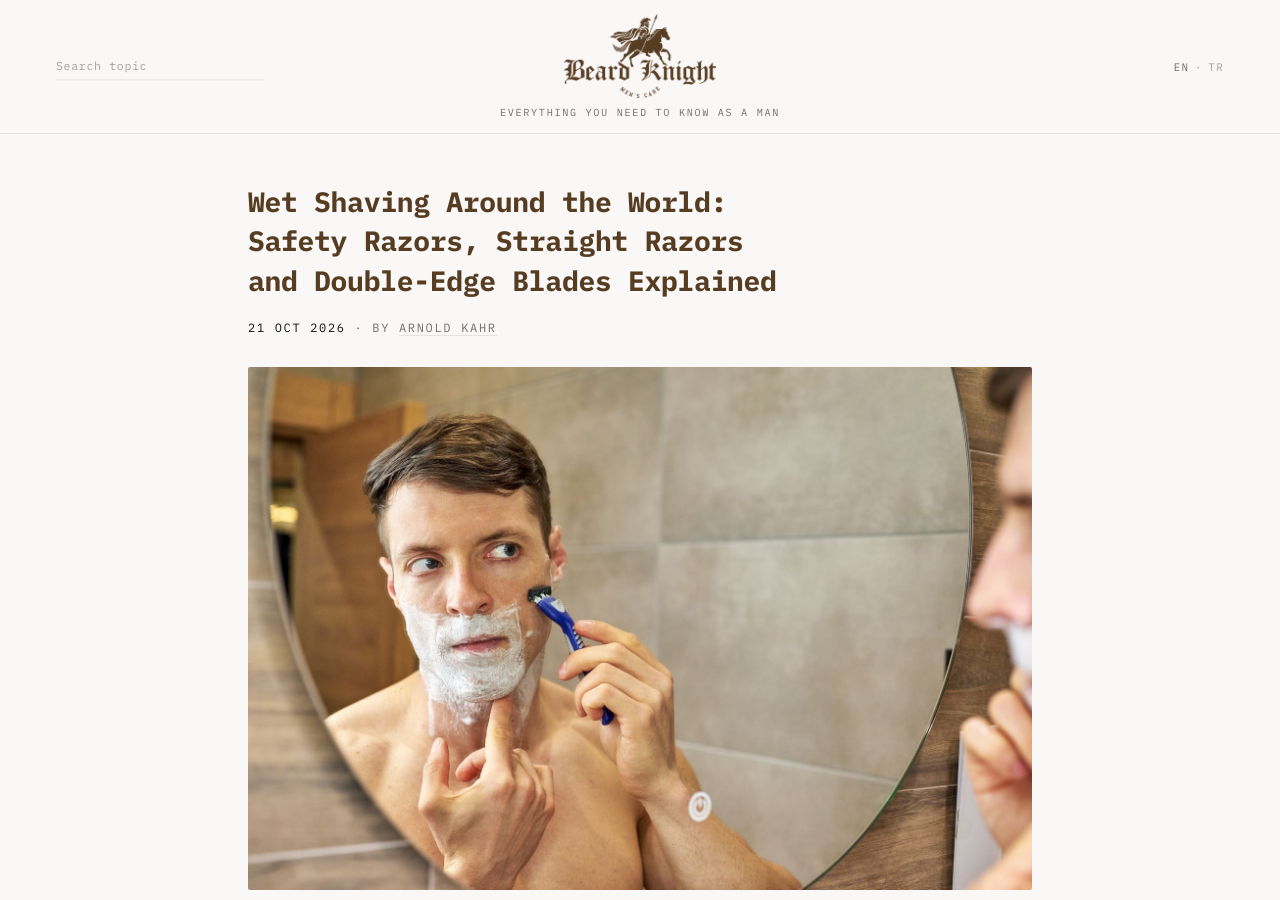
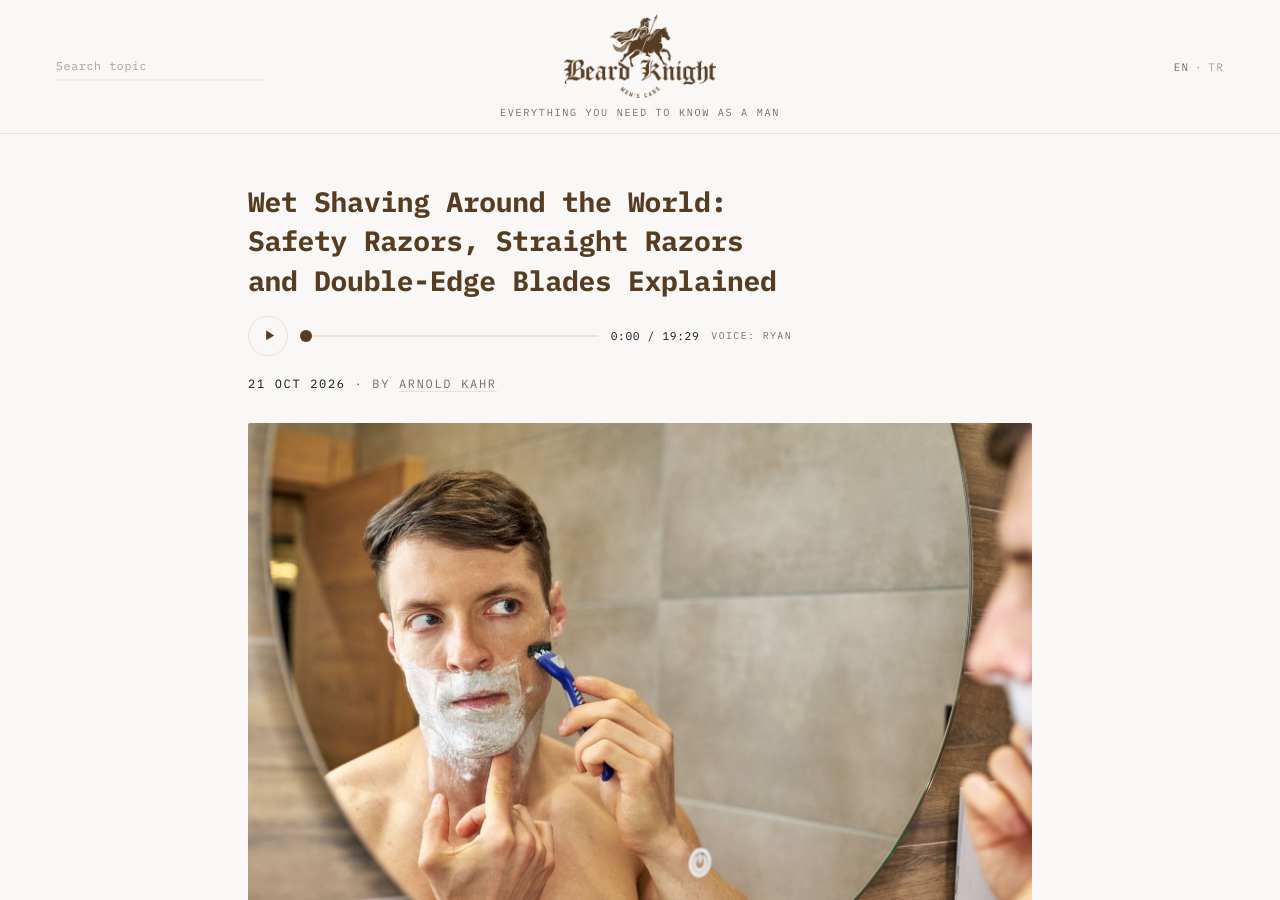
Before and after one commit to architect-high-level-core/beard-knight, a Jekyll site: the page built from _posts/2026-10-21-wet-shaving-around-the-world-safety-razors-straight-razors-and-double-edge-blades.md, in a window 1280 px wide and 900 px high. Built offline with Jekyll 4.4.1, drawn with Linux system fonts in a browser that asks for light colours; some of the changed lines change nothing that is shown.

Commit message:
Add read-aloud audio for EN posts (batch 15, 1 mp3)

```diff
--- a/_posts/2026-10-21-wet-shaving-around-the-world-safety-razors-straight-razors-and-double-edge-blades.md
+++ b/_posts/2026-10-21-wet-shaving-around-the-world-safety-razors-straight-razors-and-double-edge-blades.md
@@ -12,6 +12,9 @@ image_credit: "Photo by Markofit Production on Pexels"
 image_license: "Pexels License"
 image_license_url: "https://www.pexels.com/license/"
 image_source_url: "https://www.pexels.com/photo/reflection-in-mirror-of-man-shaving-19535224/"
+audio: /assets/audio/wet-shaving-around-the-world-safety-razors-straight-razors-and-double-edge-blades.mp3
+audio_voice: Ryan
+audio_duration: "19:29"
 ---
 
 Every culture that shaves has developed its own version of the ritual. In Istanbul, a barber flames his razor before he touches your cheek. In Tokyo, a craftsman's single-bevel kamisori is ground on one side only. In Florence and Mayfair, a hot towel and a bowl of lather are part of a century-old service. In America, the twentieth century belonged to the disposable blade, until a new generation went back to the heavy, chrome-plated safety razor its grandfathers used.
```
Also changed, not shown: 1 other file.
